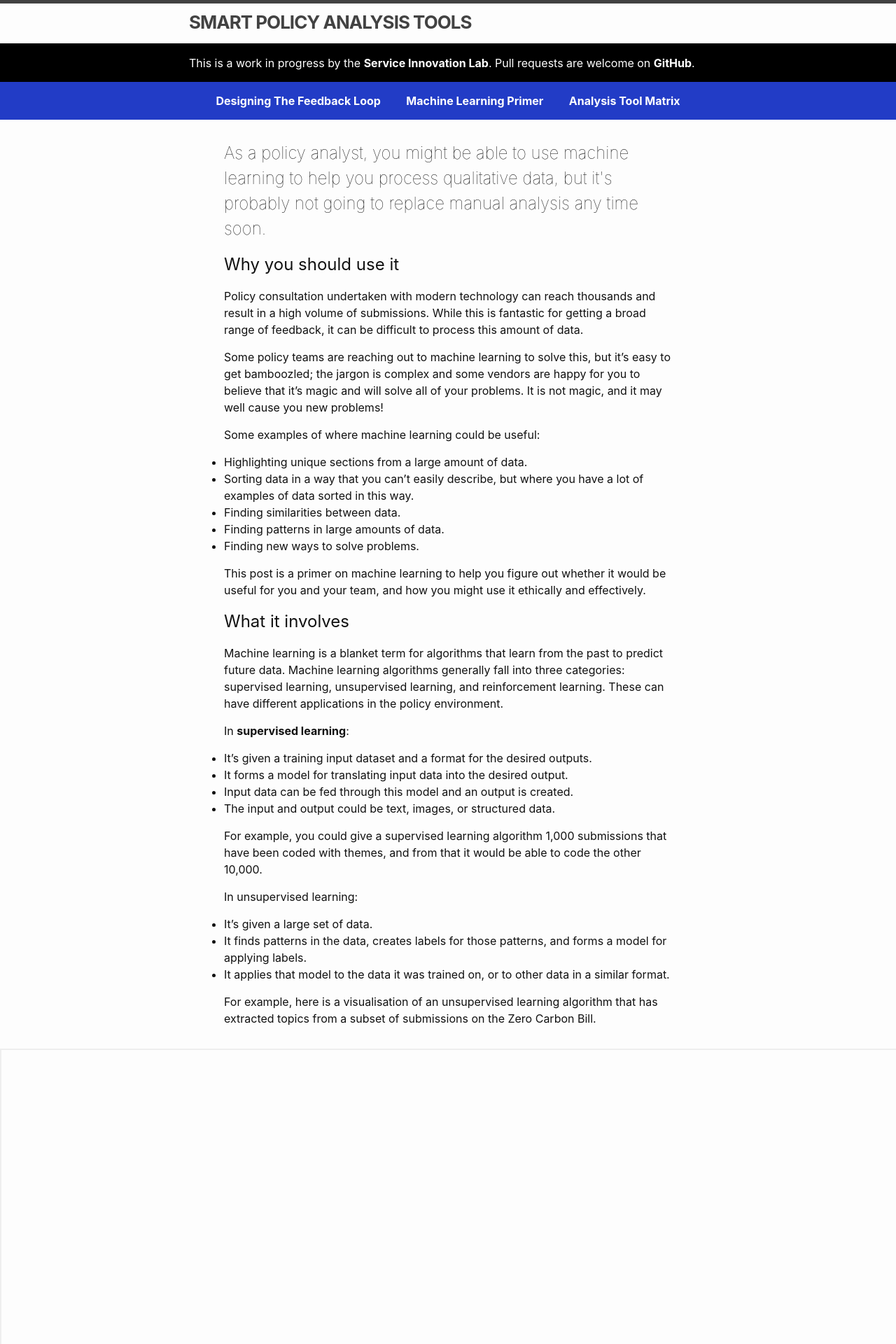
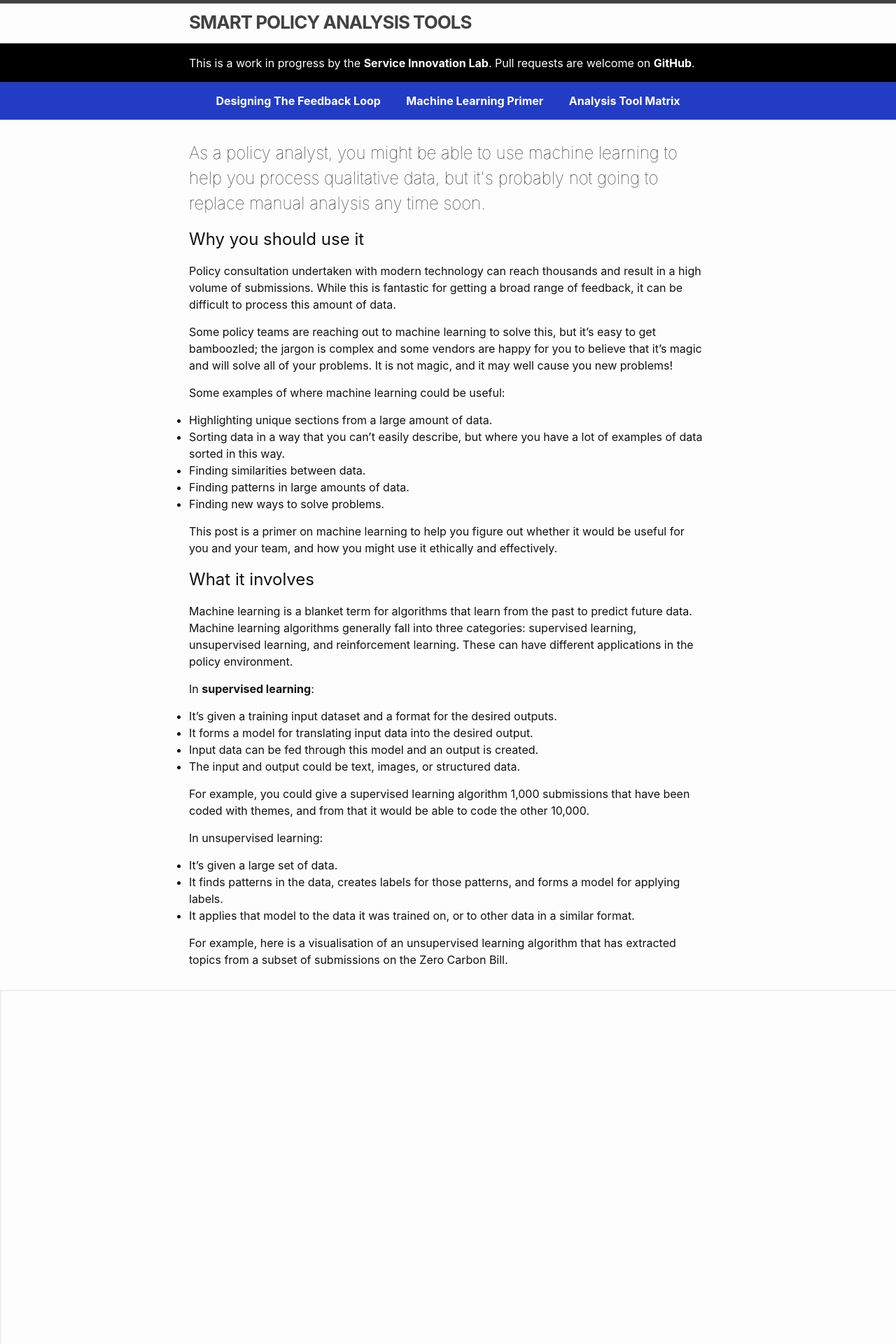
Before and after one commit to ServiceInnovationLab/bagel-box, a Jekyll site: the page built from pages/intro.md, in a window 1280 px wide. Shown: the top 1920 px of the page at 70% size. Built offline with Jekyll 4.4.1, drawn with Linux system fonts in a browser that asks for light colours.

Commit message:
reuse .wrapper

```diff
--- a/_sass/layout.scss
+++ b/_sass/layout.scss
@@ -1,7 +1,5 @@
 .page-content {
   p, h1, h2, h3, h4, ul, ol {
-    max-width: 40rem;
-    margin-left: auto;
-    margin-right: auto;
+    @extend .wrapper;
   }
 }
```
